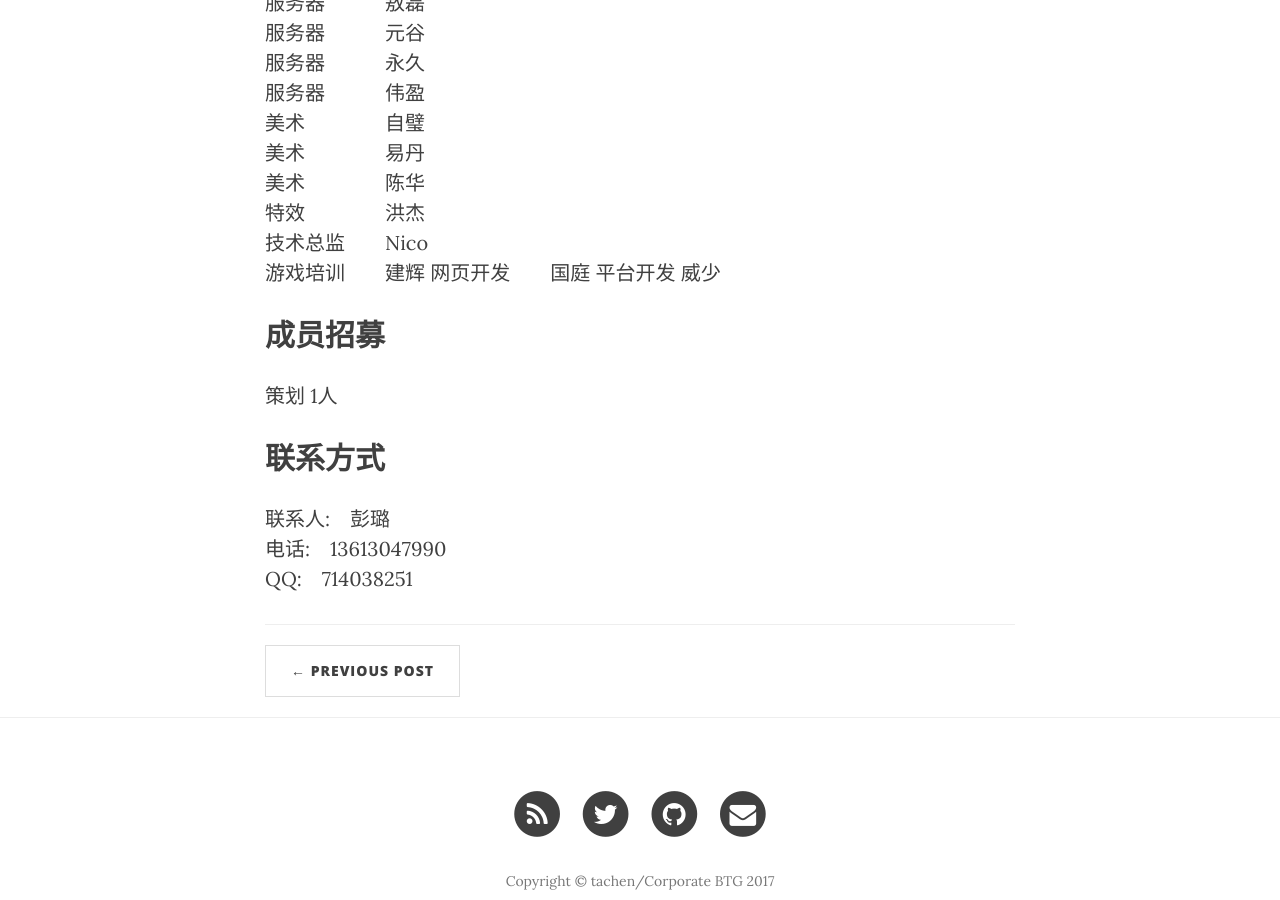
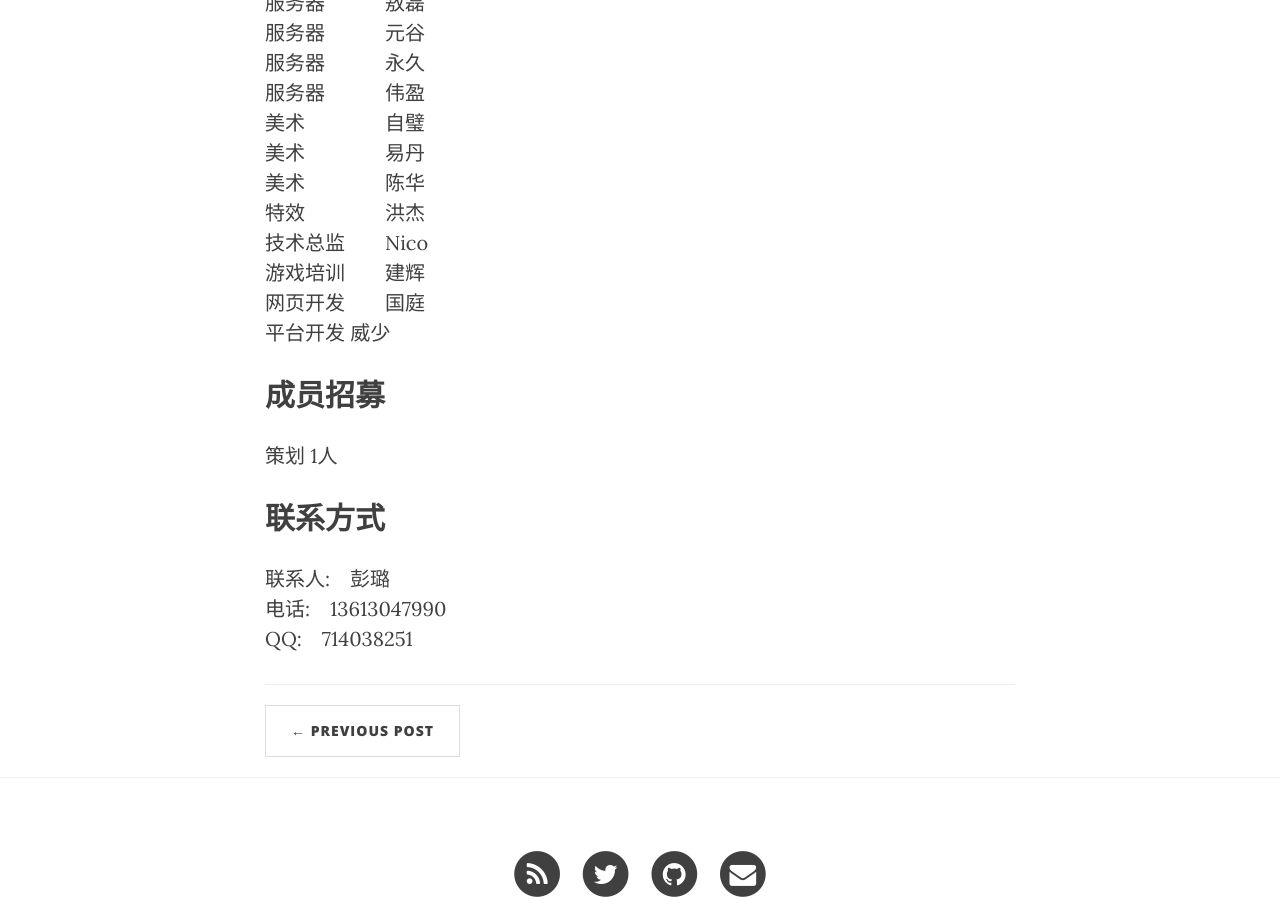
Before and after one commit to tachen/tachen.github.io, a Jekyll site: the page built from _posts/2017-10-13-What is BTG.markdown, in a window 1280 px wide and 900 px high, scrolled down 1716 px. Built offline with Jekyll 4.4.1, drawn with Linux system fonts in a browser that asks for light colours; nearby versions of some CDN libraries.

Commit message:
修正格式

```diff
--- a/_posts/2017-10-13-What is BTG.markdown
+++ b/_posts/2017-10-13-What is BTG.markdown
@@ -60,9 +60,9 @@ Open Game也是类似的项目，Open意味着项目会是开放的，不仅仅
 美术　　　　陈华<br />
 特效　　　　洪杰<br />
 技术总监　　Nico<br />
-游戏培训　　建辉
-网页开发　　国庭
-平台开发	威少
+游戏培训　　建辉<br />
+网页开发　　国庭<br />
+平台开发	威少<br />
 </p>
 
 <h2>成员招募</h2>
```
